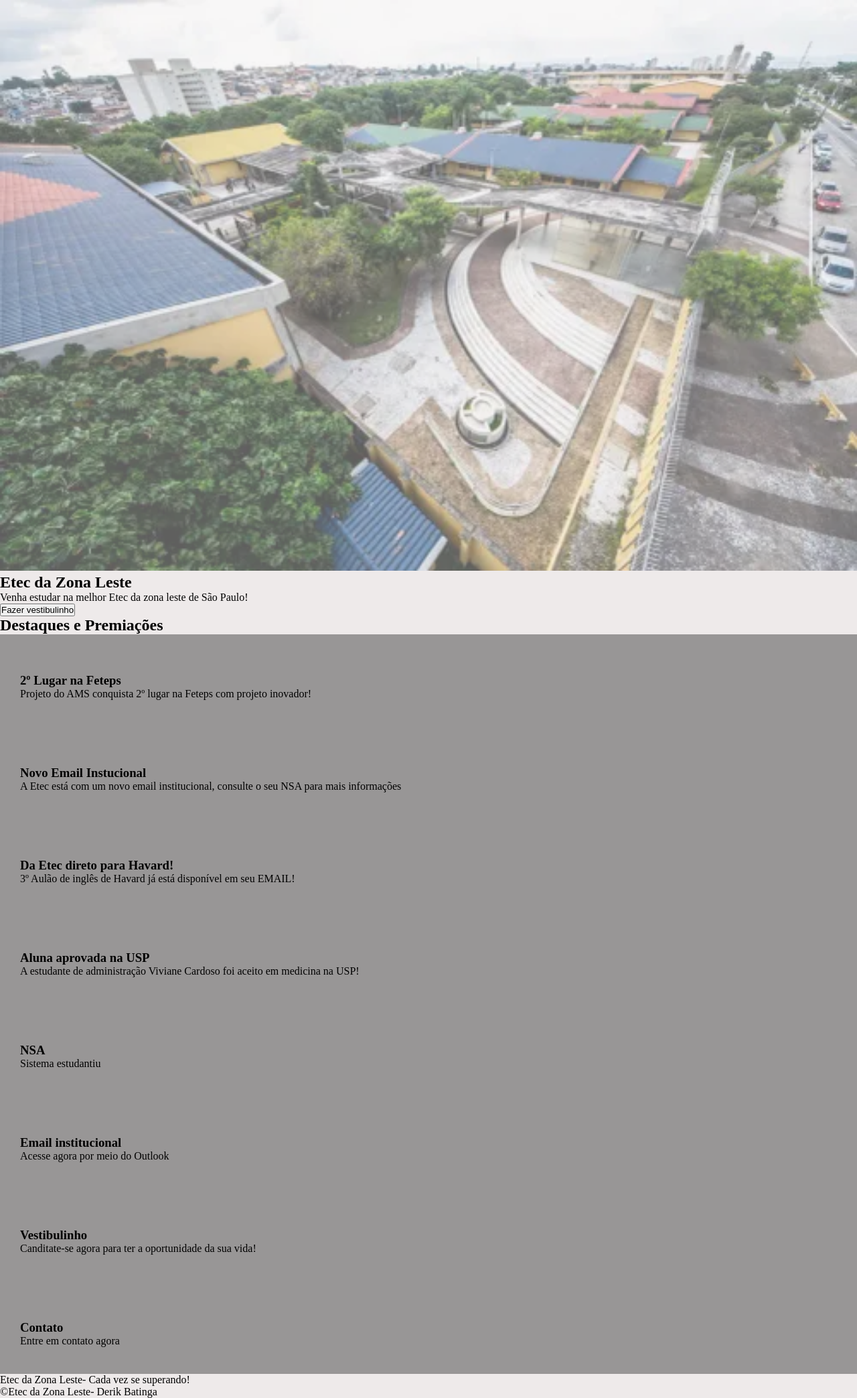
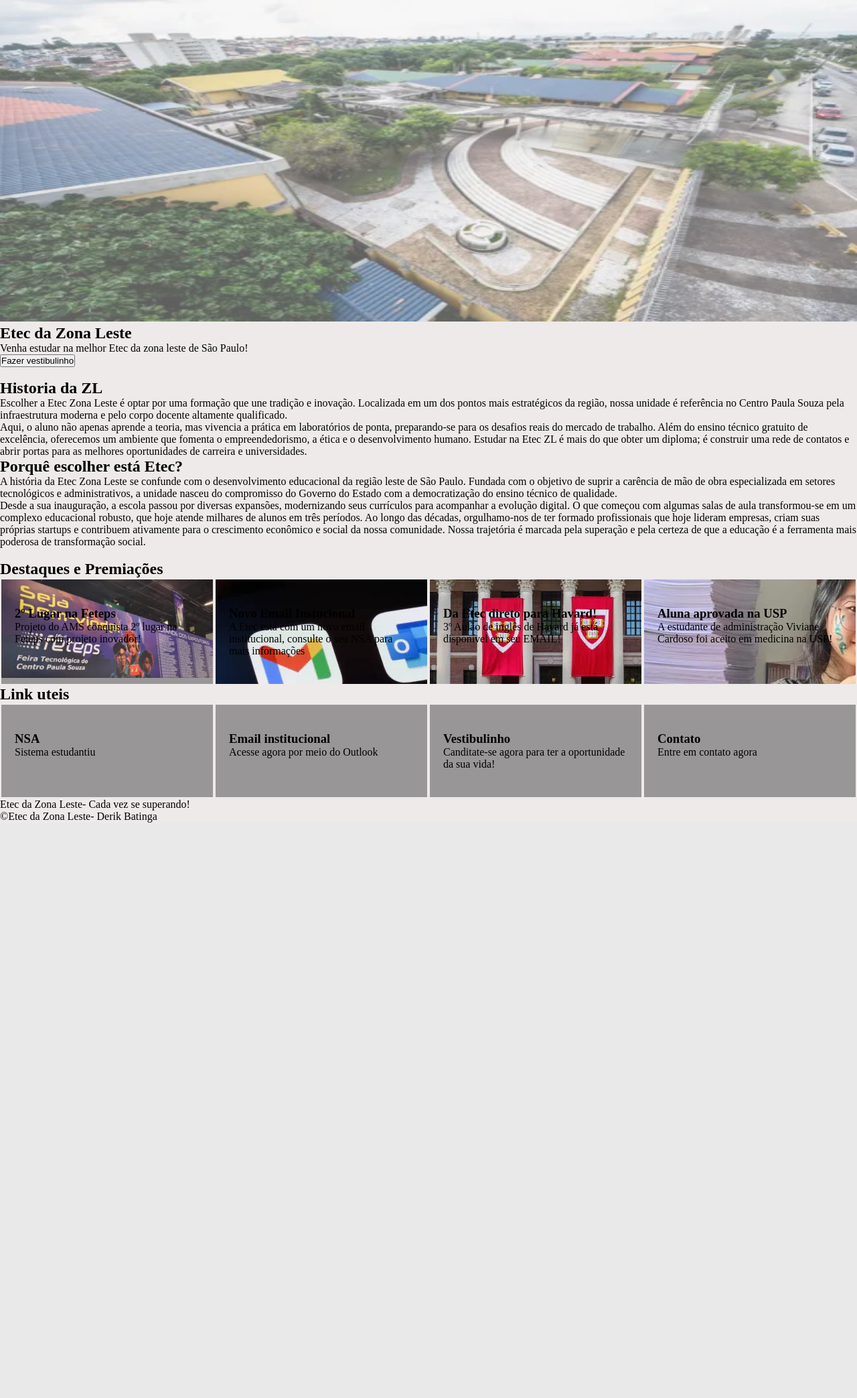
Before and after one commit to DerikBatinga/2M-Tec-DS, a PHP site: page / in a window 1280 px wide. Shown: the part 100-2187 px from the top of the page at 67% size. After the commit the page ends 1328 px from the top, so only its background shows below. Run offline with PHP 8.4, Linux system fonts and the light colour scheme.

Commit message:
change:Estruturação da página inicial

```diff
--- a/PW II (Programação Web 2)/Site-Etec/index.css
+++ b/PW II (Programação Web 2)/Site-Etec/index.css
@@ -91,20 +91,41 @@ header{
 
    position: relative;
    width: 100%;
+   height: 60vh;
    opacity: 0.6;
    z-index:-1;
 }
 .hero h1{
-position: relative;
+
 }
 .hero p{
-position: relative;
+
 }
 .hero button{
-position: relative;
+
 }
 
+.alinhamento_cards{
+   display: flex;
+   justify-content: space-around;
+}
 .card{
    background-color: #989696;
-   padding: 40px 30px;
+   padding: 40px 20px;
+   margin: 2px;
+   width: 100vh;
 }
+.card_feteps{
+   background-repeat: no-repeat;
+   background-image: url(img/Feteps.webp);
+   background-size: 100%;
+}
+.card_email{
+   background-image: url(img/Email.webp);
+}
+.card_havard{
+   background-image: url(img/Havard.webp);
+}
+.card_usp{
+   background-image: url(img/Aprovada_usp.webp);
+}
--- a/PW II (Programação Web 2)/Site-Etec/index.php
+++ b/PW II (Programação Web 2)/Site-Etec/index.php
@@ -44,55 +44,79 @@
     </section>
 
     <section>
+        <img src="" alt="">
+        <h2>Historia da ZL</h2>
+        <p>
+            Escolher a Etec Zona Leste é optar por uma formação que une tradição e inovação. Localizada em um dos pontos mais estratégicos da região, nossa unidade é referência no Centro Paula Souza pela infraestrutura moderna e pelo corpo docente altamente qualificado.
+        </p>
+        <p>
+            Aqui, o aluno não apenas aprende a teoria, mas vivencia a prática em laboratórios de ponta, preparando-se para os desafios reais do mercado de trabalho. Além do ensino técnico gratuito de excelência, oferecemos um ambiente que fomenta o empreendedorismo, a ética e o desenvolvimento humano. Estudar na Etec ZL é mais do que obter um diploma; é construir uma rede de contatos e abrir portas para as melhores oportunidades de carreira e universidades.
+        </p>
+    </section>
+
+    <section>
+        <h2>Porquê escolher está Etec?</h2>
+        <p>
+            A história da Etec Zona Leste se confunde com o desenvolvimento educacional da região leste de São Paulo. Fundada com o objetivo de suprir a carência de mão de obra especializada em setores tecnológicos e administrativos, a unidade nasceu do compromisso do Governo do Estado com a democratização do ensino técnico de qualidade.
+        </p>
+        <p>
+            Desde a sua inauguração, a escola passou por diversas expansões, modernizando seus currículos para acompanhar a evolução digital. O que começou com algumas salas de aula transformou-se em um complexo educacional robusto, que hoje atende milhares de alunos em três períodos. Ao longo das décadas, orgulhamo-nos de ter formado profissionais que hoje lideram empresas, criam suas próprias startups e contribuem ativamente para o crescimento econômico e social da nossa comunidade. Nossa trajetória é marcada pela superação e pela certeza de que a educação é a ferramenta mais poderosa de transformação social.
+        </p>
+    </h2>
+        <img src="" alt="">
+    </section>
+
+    <section>
         <h2>Destaques e Premiações</h2>
-        <div class="card">
-            <img src="" alt="">
+        <div class="alinhamento_cards">
+            <div class="card card_feteps">
                     <h3>2º Lugar na Feteps</h3>
                     <p>Projeto do AMS conquista 2º lugar na Feteps com projeto inovador!</p>
             </div>
 
-     <div class="card">
-            <img src="" alt="">
+            <div class="card card_email">
                 <h3>Novo Email Instucional</h3>
                 <p>A Etec está com um novo email institucional, consulte o seu NSA para mais informações</p>
             </div>
 
-     <div class="card">
-            <img src="" alt="">
+            <div class="card card_havard">
                 <h3>Da Etec direto para Havard!</h3>
                 <p>3º Aulão de inglês de Havard já está disponível em seu EMAIL!</p>
             </div>
 
-     <div class="card">
-            <img src="" alt="">
+            <div class="card card_usp">
                 <h3>Aluna aprovada na USP</h3>
                 <p>A estudante de administração Viviane Cardoso foi aceito em medicina na USP!</p>
+            </div>
         </div>
     </section>
 
     <section class="links_uteis">
+        <h2>Link uteis</h2>
+        <div class="alinhamento_cards">
             <div class="card">
-         <img src="" alt="">
+                <i class="ri-database-2-fill"></i>
                 <h3>NSA</h3>
                 <p>Sistema estudantiu</p>
             </div>
 
             <div class="card">
-         <img src="" alt="">
+                <i class="ri-mail-line"></i>
                 <h3>Email institucional</h3>
                 <p>Acesse agora por meio do Outlook</p>
             </div>
 
             <div class="card">
-         <img src="" alt="">
+                <i class="ri-team-fill"></i>
                 <h3>Vestibulinho</h3>
                 <p>Canditate-se agora para ter a oportunidade da sua vida!</p>
             </div>
 
             <div class="card">
-         <img src="" alt="">
+                <i class="ri-phone-fill"></i>
                 <h3>Contato</h3>
                 <p>Entre em contato agora</p>
+            </div>
         </div>
     </section>
 
```
Also changed, not shown: PW II (Programação Web 2)/Site-Etec/img/Aprovada_usp.webp (added), PW II (Programação Web 2)/Site-Etec/img/Email.webp (added), PW II (Programação Web 2)/Site-Etec/img/Feteps.webp (added), PW II (Programação Web 2)/Site-Etec/img/Havard.webp (added). Lines whose indentation alone changed are shown as unchanged.
